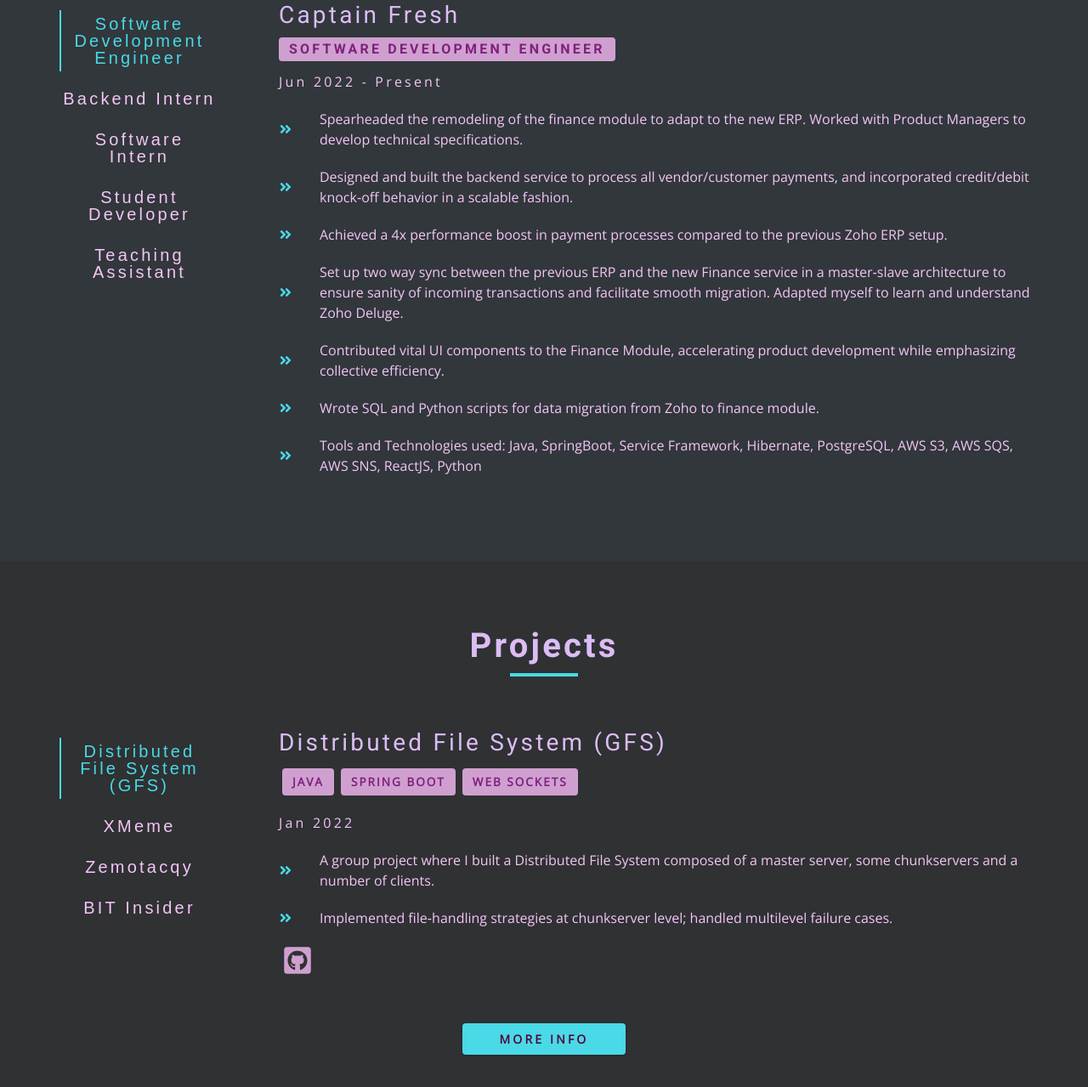
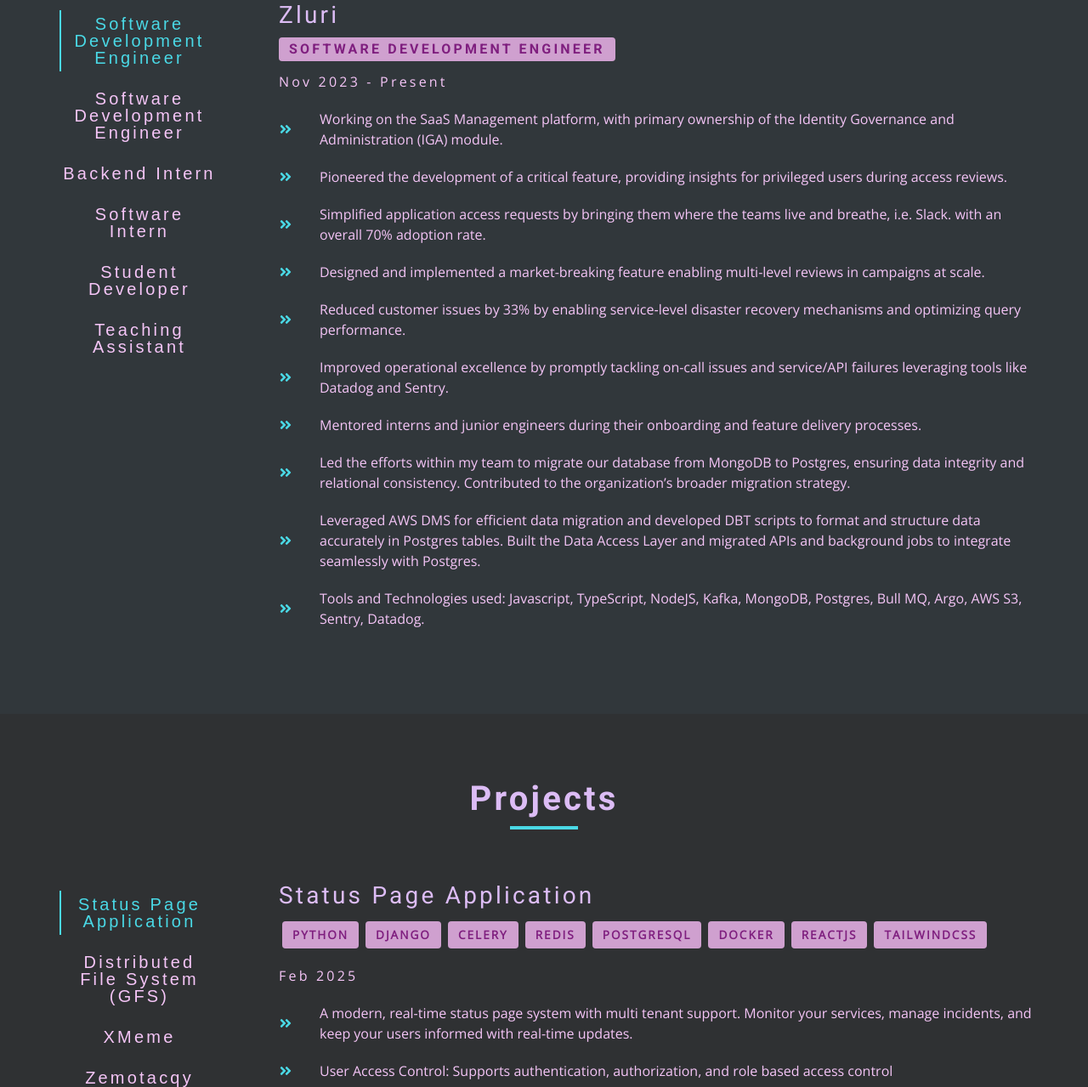
Before and after one commit to kushrike/kushrike.me, a Gatsby site: page / in a window 1280 px wide. Shown: the part 996-2275 px from the top of the page at 85% size. Built offline with nearby package versions, Linux system fonts and the light colour scheme; Gatsby itself is replaced by a stand-in of ours.

Commit message:
Tue Mar 18 23:44:56 IST 2025

```diff
--- a/src/constants/jobs.js
+++ b/src/constants/jobs.js
@@ -1,4 +1,23 @@
 export default [
+  {
+    id: 6,
+    icon: "",
+    company: "Zluri",
+    title: "Software Development Engineer",
+    description: [
+      "Working on the SaaS Management platform, with primary ownership of the Identity Governance and Administration (IGA) module.",
+      "Pioneered the development of a critical feature, providing insights for privileged users during access reviews.",
+      "Simplified application access requests by bringing them where the teams live and breathe, i.e. Slack. with an overall 70% adoption rate.",
+      "Designed and implemented a market-breaking feature enabling multi-level reviews in campaigns at scale.",
+      "Reduced customer issues by 33% by enabling service‑level disaster recovery mechanisms and optimizing query performance.",
+      "Improved operational excellence by promptly tackling on-call issues and service/API failures leveraging tools like Datadog and Sentry.",
+      "Mentored interns and junior engineers during their onboarding and feature delivery processes.",
+      "Led the efforts within my team to migrate our database from MongoDB to Postgres, ensuring data integrity and relational consistency. Contributed to the organization’s broader migration strategy.",
+      "Leveraged AWS DMS for efficient data migration and developed DBT scripts to format and structure data accurately in Postgres tables. Built the Data Access Layer and migrated APIs and background jobs to integrate seamlessly with Postgres.",
+      "Tools and Technologies used: Javascript, TypeScript, NodeJS, Kafka, MongoDB, Postgres, Bull MQ, Argo, AWS S3, Sentry, Datadog."
+    ],
+    date: "Nov 2023 - Present",
+  },
   {
     id: 5,
     icon: "",
@@ -13,7 +32,7 @@ export default [
       "Wrote SQL and Python scripts for data migration from Zoho to finance module.",
       "Tools and Technologies used: Java, SpringBoot, Service Framework, Hibernate, PostgreSQL, AWS S3, AWS SQS, AWS SNS, ReactJS, Python"
     ],
-    date: "Jun 2022 - Present",
+    date: "Jun 2022 - Oct 2023",
   },
   {
     id: 4,
--- a/src/constants/projects.js
+++ b/src/constants/projects.js
@@ -1,4 +1,20 @@
 export default [
+  {
+    id: 5,
+    name: "Status Page application",
+    title: "Status Page application",
+    description: [
+      "A modern, real-time status page system with multi tenant support. Monitor your services, manage incidents, and keep your users informed with real-time updates.",
+      "User Access Control: Supports authentication, authorization, and role based access control",
+      "Monitors Uptime & Performance: Tracks service health and availability in real-time",
+      "Asynchronous Task Handling: Uses Celery for efficient background tasks, with fault tolerance in mind",
+      "WebSockets Integration: Provides real-time status updates without page refreshes",
+      "Customizable Alerts: Configurable notifications for downtime or issues",
+    ],
+    techstack: ["Python", "Django", "Celery", "Redis", "PostgreSQL", "Docker", "ReactJS", "TailwindCSS"],
+    date: "Feb 2025",
+    github: "https://github.com/kushrike/status-page",
+  },
     {
     id: 4,
     name: "Distributed File System (GFS)",
```
Also changed, not shown: 1 other file.
